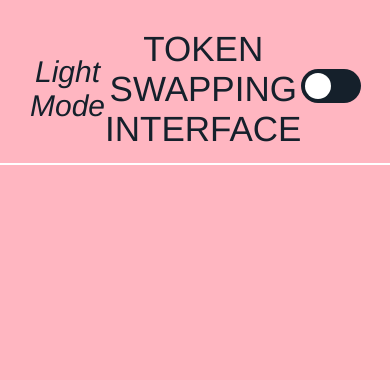
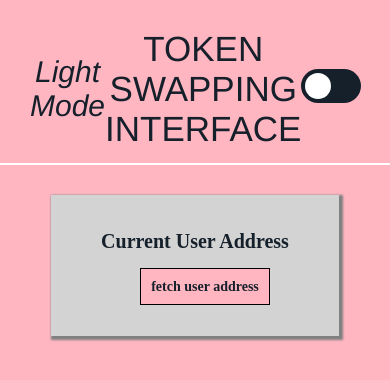
Before and after one commit to saranyavinjarapu/TokenSwappingInterface, a Vue app: page / in a window 390 px wide. Shown: the top 380 px of the page. Built offline with nearby package versions, Linux system fonts and the light colour scheme.

Commit message:
created user address component to display current user's address and added it to home view

```diff
--- /dev/null
+++ b/src/components/UserAddress.vue
@@ -0,0 +1,61 @@
+<template>
+  <div class="useraddress">
+    <div>Current User Address</div>
+    <div>
+      <span>fetch user address</span>
+    </div>
+  </div>
+</template>
+
+<script lang="ts">
+import { defineComponent } from 'vue';
+
+export default defineComponent({
+  name: 'UserAddress'
+});
+</script>
+
+<style scoped lang="scss">
+.useraddress {
+  background: #d3d3d3;
+  padding: 25px 50px 25px 50px;
+  box-shadow: 2px 2px 2px 2px #808080;
+  font-size: 20px;
+  font-weight: bold;
+  margin: 30px;
+  display: flex;
+  flex-direction: row;
+  align-items: center;
+}
+
+.dark .useraddress {
+  background: #212429;
+}
+
+.useraddress span {
+  background: #ffb6c1;
+  padding: 10px;
+  border: 1px solid #000000;
+  margin-left: 20px;
+  margin-top: 30px;
+}
+
+.dark .useraddress span {
+  background: #153d6f;
+  opacity: 0.4;
+  border: 1px solid #cccccc;
+}
+
+@media only screen and (max-width: 600px) {
+  .useraddress {
+    flex-direction: column;
+    padding-bottom: 30px;
+  }
+  .useraddress div {
+    margin: 10px 0px 10px 0px;
+  }
+  .useraddress span {
+    font-size: 14px;
+  }
+}
+</style>
--- a/src/views/Home.vue
+++ b/src/views/Home.vue
@@ -1,12 +1,18 @@
 <template>
-  <div class="home"></div>
+  <div class="home">
+    <UserAddress />
+  </div>
 </template>
 
 <script lang="ts">
 import { defineComponent } from 'vue';
+import UserAddress from '@/components/UserAddress.vue';
 
 export default defineComponent({
-  name: 'Home'
+  name: 'Home',
+  components: {
+    UserAddress
+  }
 });
 </script>
 
```
